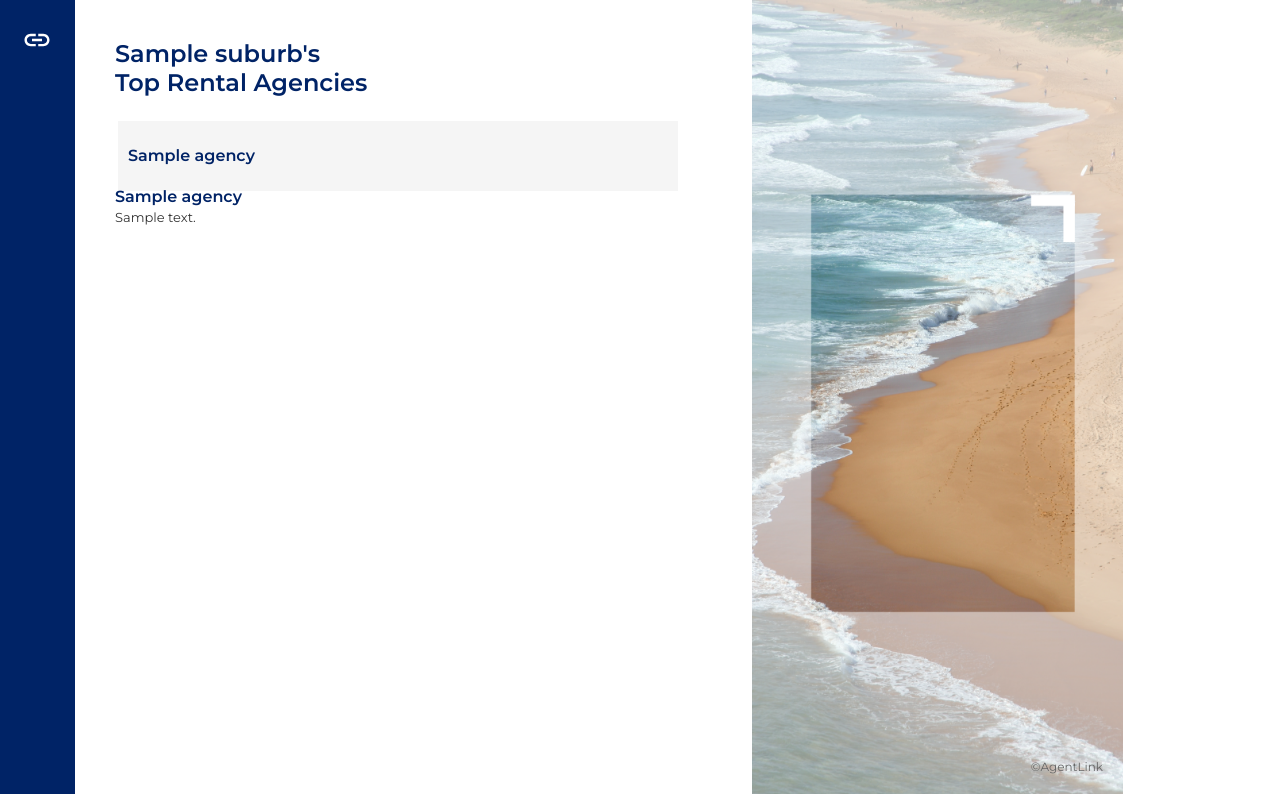
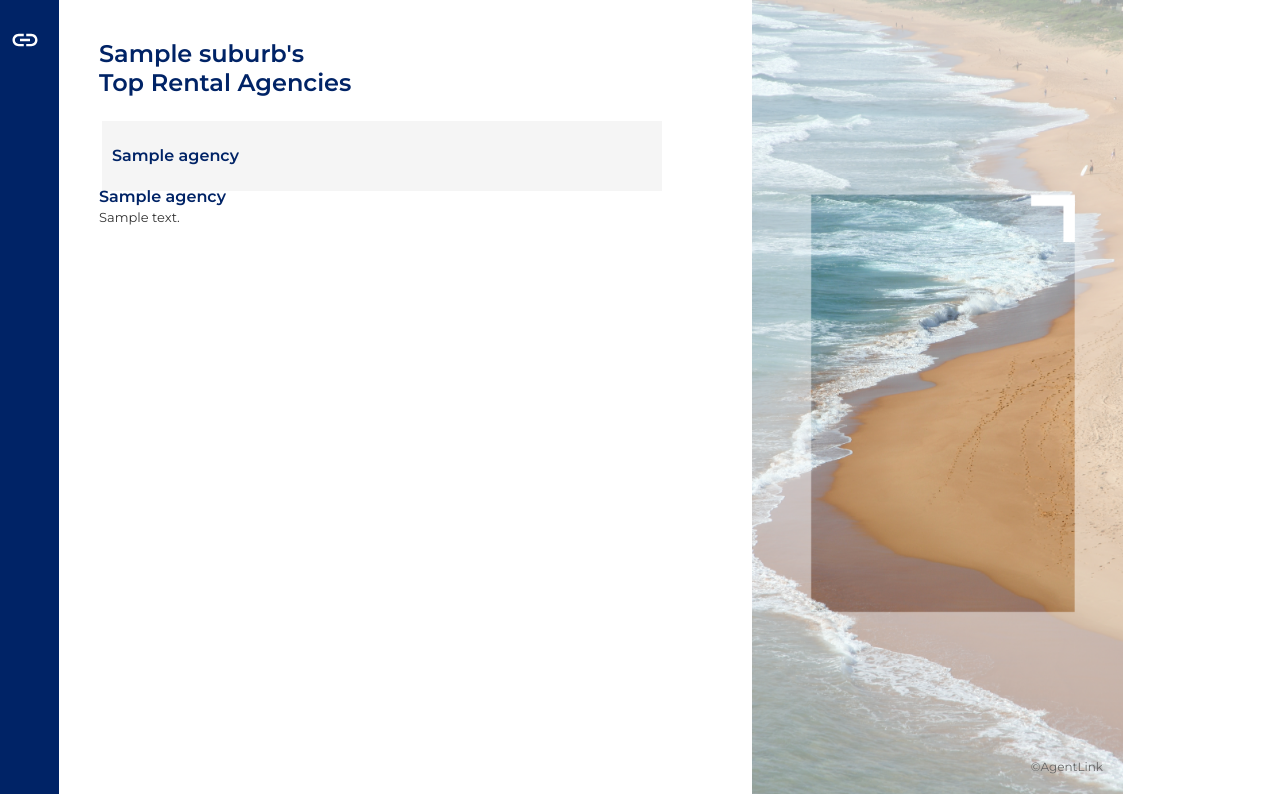
Before and after one commit to Kunal-Barve/AgentLink, a FastAPI app: template app/templates/agency_report.html in a window 1280 px wide. Run offline with FastAPI, Linux system fonts and the light colour scheme; the template is opened without the code that fills it: most values are stand-ins (such as "Sample title", 1, 10 or a date in 2020).

Commit message:
Fix blue strip width to 59px for consistency

```diff
--- a/app/templates/agency_report.html
+++ b/app/templates/agency_report.html
@@ -35,7 +35,7 @@
         /* Blue strip on the left */
         .blue-strip {
             background-color: #002366;
-            width: 75px;
+            width: 59px;
             height: 100%;
             position: absolute;
             left: 0;
@@ -59,7 +59,7 @@
 
         /* Content area */
         .content {
-            margin-left: 75px;
+            margin-left: 59px;
             width: 57%; /* Increased from 45% to 57% to fill the space */
             padding: 40px;
             position: relative;
@@ -73,7 +73,7 @@
         .link-icon {
             position: absolute;
             top: 25px;
-            left: 22px;
+            left: 10px;
             width: 30px;
             height: 30px;
             color: white;
--- a/app/templates/agents_report.html
+++ b/app/templates/agents_report.html
@@ -36,7 +36,7 @@
         /* Fix the blue strip to be vertical on the left */
         .blue-strip {
             background-color: #002366;
-            width: 85px;
+            width: 59px;
             height: 100%;
             position: absolute;
             left: 0;
@@ -59,7 +59,7 @@
 
         /* Fix the content area - adjust to accommodate larger beach image */
         .content {
-            margin-left: 85px;
+            margin-left: 59px;
             margin-right: 410px; /* Increased from 400px to 410px to match beach image width */
             padding: 40px;
             position: relative;
@@ -73,7 +73,7 @@
         .logo {
             position: absolute;
             top: 25px;
-            left: 22px;
+            left: 10px;
             width: 40px;
             height: 40px;
         }
```
